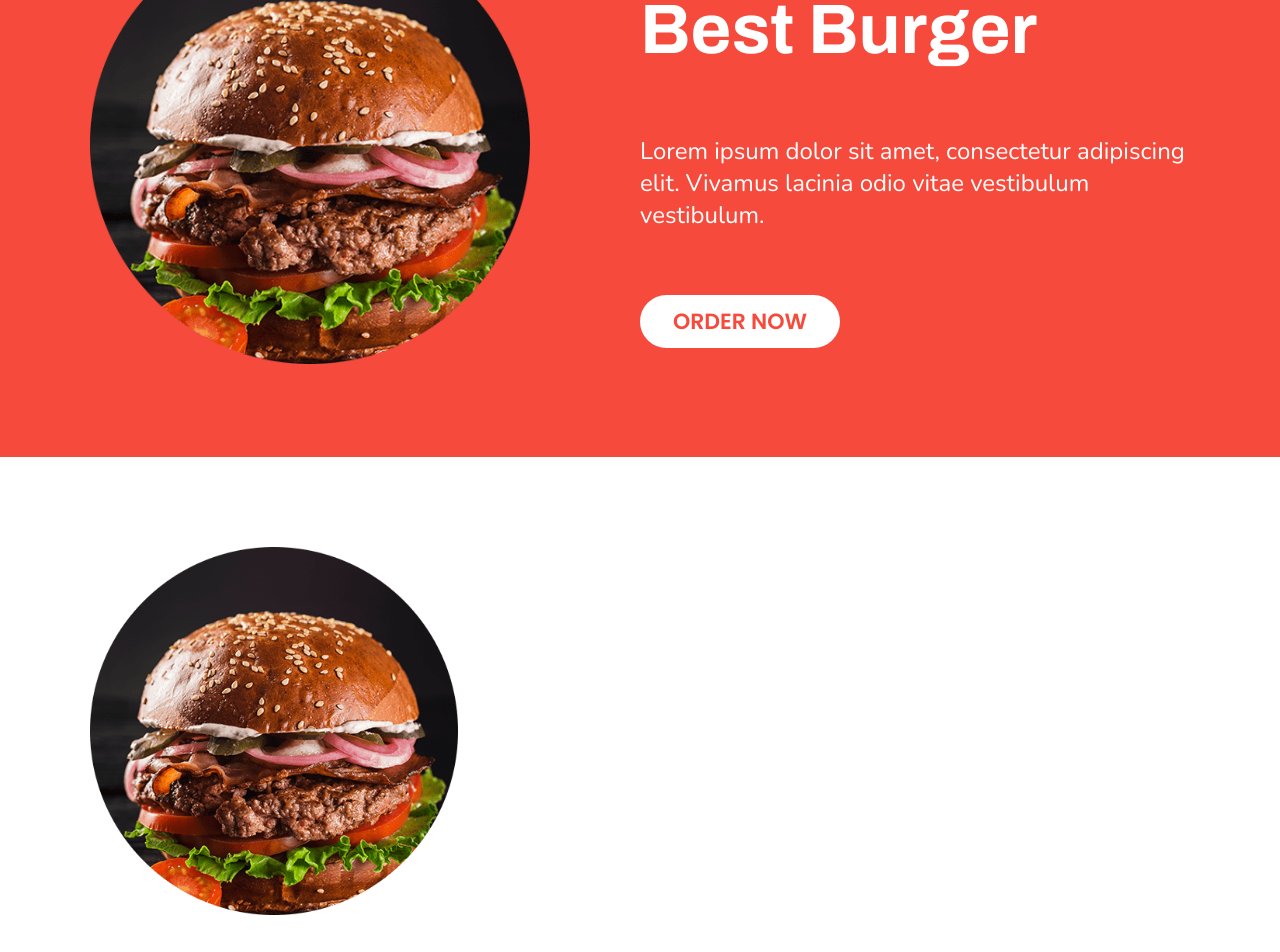
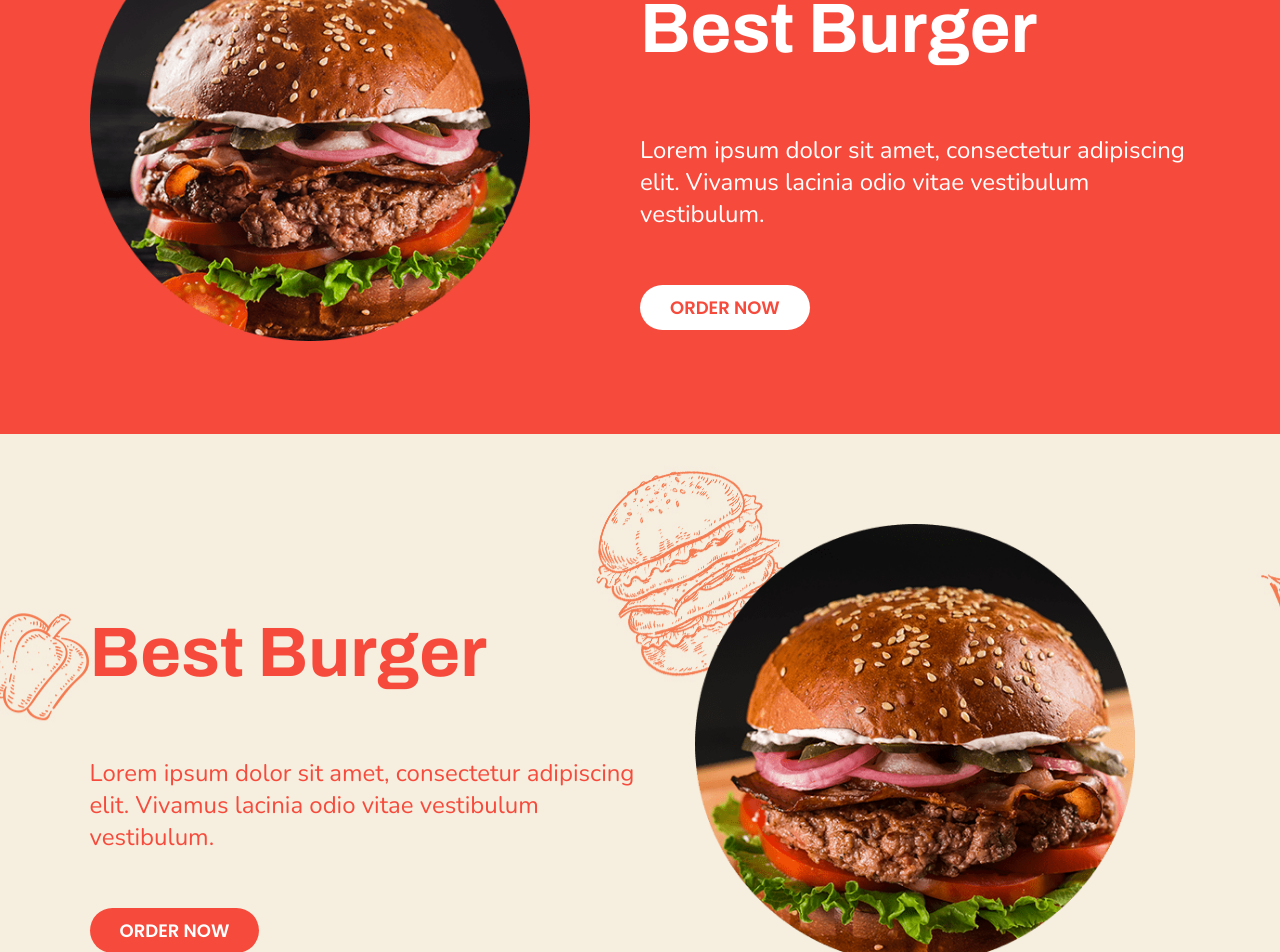
Before and after one commit to naeemali321123/reactjsAssignment10, a React (Create React App) app: page / in a window 1280 px wide. Shown: the part 1680-2632 px from the top of the page. Built offline with nearby package versions, Linux system fonts and the light colour scheme; a web font is replaced by a local one.

Commit message:
9 components creation completed

```diff
--- a/src/App.js
+++ b/src/App.js
@@ -1,5 +1,3 @@
-import BurgerImage1 from "./images/BurgerImage1.png";
-import BurgerImage2 from "./images/BurgerImage2.png";
 import burgerIcon from "./images/BurgerIcon.png";
 import "./App.css";
 import './components/FontsStyle.css';
@@ -7,8 +5,7 @@ import './components/FontsStyle.css';
 // components
 import DiscountSection from "./components/discountSection/DiscountSection.js";
 import OurChefSection from "./components/ourChefSection/OurChefSection.js";
-import BurCatSec from "./components/burCatSec/BurCatSec.js";
-import ProductImage from "./components/productImage/ProductImage";
+import BurCatSec, { BurCatSec1 } from "./components/burCatSec/BurCatSec.js";
 
 function App() {
   return (
@@ -16,25 +13,8 @@ function App() {
       <DiscountSection />
       <OurChefSection />
       <BurCatSec />
-      <ProductImage/>
+      <BurCatSec1 />
 
-
-      {/* burger burgerCategory Section 1 */}
-      <div id="burgerCategorySection1">
-        <div id="burgerInfo1">
-          <h1>Big Burger</h1>
-          <p>
-            Lorem ipsum dolor sit amet, consectetur adipiscing elit. Vivamus
-            lacinia odio vitae vestibulum vestibulum.
-          </p>
-          <h2>
-            <a href="">ORDER NOW</a>
-          </h2>
-        </div>
-        <div id="burgerImage1">
-          <img src={BurgerImage2} alt="burger" />
-        </div>
-      </div>
       {/* ٖstatisticsSection */}
       <div id="statisticsSection">
         <div id="statisticsHeading">
--- a/src/components/burCatSec/BurCatSec.css
+++ b/src/components/burCatSec/BurCatSec.css
@@ -1,83 +1,28 @@
-#burgerCategorySection {
+.BurCatContainer {
 	background-color: #f64b3c;
-    color: white;
 	display: flex;
 	align-items: center;
 	flex-wrap: wrap;
 	padding: 7%;
 }
-
-#burgerImage {
-    width: 50%;
+#BurCatContainer1 {
+	background-image: url(../../images/Background03.jpg);
 }
 
-#burgerImage img {
-    width: 80%;
-}
-
-#burgerInfo {
+.burgerInfo,
+.burgerImage {
 	width: 50%;
-}
-
-#burgerCategorySection h1 {
-    font-size: 70px;
-    font-family: Archivo-Bold;
-    padding: 20px 0px;
-}
-
-#burgerCategorySection p {
-    font-size: 24px;
-    font-family: Nunito-Regular;
-    padding-bottom: 40px;
-}
-
-#burgerCategorySection h2 {
-    font-size: 22px;
-    font-family: Poppins-SemiBold;
-    background-color: white;
-    width: 200px;
-    padding: 10px 30px;
-    text-align: center;
-    border-radius: 30px;
-}
-
-#burgerCategorySection h2 a {
-    text-decoration: none;
-    color: #f64b3c;
-}
-
-#burgerCategorySection h2 a:hover {
-    color: wheat;
 }
 
 /* responsive 4 tap */
 
 @media only screen and (max-width: 800px) {
-
-    #burgerCategorySection h1,
-    #burgerCategorySection1 h1 {
-        font-size: 50px;
-    }
-
-    #burgerCategorySection p,
-    #burgerCategorySection1 p {
-        font-size: 18px;
-    }
-}
-
-@media only screen and (max-width: 600px) {
-
-    #burgerImage,
-    #burgerInfo,
-    #burgerImage1,
-    #burgerInfo1 {
+	.burgerInfo,
+	.burgerImage {
 		width: 100%;
-        display: grid;
-        justify-items: center;
 		text-align: center;
 	}
-
-    #burgerCategorySection1 {
+	#BurCatContainer1 {
 		flex-direction: column-reverse;
 	}
 }
--- a/src/components/burCatSec/BurCatSec.js
+++ b/src/components/burCatSec/BurCatSec.js
@@ -1,23 +1,38 @@
+// StyleSheet
 import '../FontsStyle.css';
 import './BurCatSec.css';
-import BurgerImage1 from '../../images/BurgerImage1.png';
+
+// Components link
+import ProductImage, { ProductImage1 } from '../productImage/ProductImage';
+import RedButton, { WhiteButton } from '../multiButton/MultiButton';
+import WhiteHeading, { RedHeading } from '../productHeading/ProductHeading';
+import WhitePara, { RedPara } from '../productPara/ProductPara';
 
 export default function BurCatSec() {
-    return (
-        <div id="burgerCategorySection">
-        <div id="burgerImage">
-          <img src={BurgerImage1} alt="burger" />
-        </div>
-        <div id="burgerInfo">
-          <h1>Best Burger</h1>
-          <p>
-            Lorem ipsum dolor sit amet, consectetur adipiscing elit. Vivamus
-            lacinia odio vitae vestibulum vestibulum.
-          </p>
-          <h2>
-            <a href="">ORDER NOW</a>
-          </h2>
-        </div>
+  return (
+    <div className="BurCatContainer">
+      <div className="burgerImage">
+        <ProductImage />
       </div>
-    )
+      <div className="burgerInfo">
+        <WhiteHeading />
+        <WhitePara />
+        <WhiteButton />
+      </div>
+    </div>
+  )
 }
+export function BurCatSec1() {
+  return (
+    <div className="BurCatContainer" id="BurCatContainer1">
+      <div className="burgerInfo">
+        <RedHeading />
+        <RedPara />
+        <RedButton />
+      </div>
+      <div className="burgerImage">
+        <ProductImage1 />
+      </div>
+    </div>
+  )
+}
--- a/src/components/multiButton/MultiButton.css
+++ b/src/components/multiButton/MultiButton.css
@@ -7,13 +7,13 @@
 	text-align: center;
 	border-radius: 30px;
 	margin-top: 50px;
-    text-decoration: none;
+	text-decoration: none;
 	color: white;
 }
 .redButton a:hover {
 	color: wheat;
 }
-.whiteButton a{
+.whiteButton a {
 	background-color: white;
 	color: #f64b3c;
 }
--- a/src/components/multiButton/MultiButton.js
+++ b/src/components/multiButton/MultiButton.js
@@ -3,17 +3,17 @@ import './MultiButton.css';
 
 function RedButton() {
     return (
-        <h2 className='redButton'>
+        <div className='redButton'>
             <a href="">ORDER NOW</a>
-        </h2>
+        </div>
     )
 }
 export default RedButton;
 
 export function WhiteButton() {
     return (
-        <h2 className='whiteButton redButton'>
+        <div className='whiteButton redButton'>
             <a href="">ORDER NOW</a>
-        </h2>
+        </div>
     )
 }
--- /dev/null
+++ b/src/components/productHeading/ProductHeading.css
@@ -0,0 +1,16 @@
+.whiteHeading h1 {
+	font-size: 70px;
+	font-family: Archivo-Bold;
+	padding: 20px 0px;
+	color: white;
+}
+#redHeading h1 {
+	color: #f64b3c;
+}
+/* responsive 4 tap */
+@media only screen and (max-width: 1000px) {
+	.whiteHeading h1,
+	#redHeading h1 {
+		font-size: 50px;
+	}
+}
--- /dev/null
+++ b/src/components/productHeading/ProductHeading.js
@@ -0,0 +1,21 @@
+import '../FontsStyle.css';
+import './ProductHeading.css';
+
+export default function WhiteHeading() {
+    return (
+        <div className="whiteHeading">
+            <h1>
+                Best Burger
+            </h1>
+        </div>
+    )
+}
+export function RedHeading() {
+    return (
+        <div id="redHeading" className="whiteHeading">
+            <h1>
+                Best Burger
+            </h1>
+        </div>
+    )
+}
--- a/src/components/productImage/ProductImage.css
+++ b/src/components/productImage/ProductImage.css
@@ -1,21 +1,15 @@
 #productImage {
-    width: 50%;
-    padding: 7%;
-    align-items: center;
+	text-align: left;
 }
-
+.productImage {
+	text-align: center;
+}
+.productImage img,
 #productImage img {
-    width: 80%;
+	width: 80%;
 }
-
-/* responsive 4 tap */
-
-@media only screen and (max-width: 600px) {
-
-    #productImage{
-        width: 100%;
-        display: grid;
-        justify-items: center;
-        text-align: center;
-    }
+@media only screen and (max-width: 800px) {
+	#productImage {
+		text-align: center;
+	}
 }
--- a/src/components/productImage/ProductImage.js
+++ b/src/components/productImage/ProductImage.js
@@ -1,13 +1,19 @@
 import '../FontsStyle.css';
 import './ProductImage.css';
 import BurgerImage1 from '../../images/BurgerImage1.png';
+import BurgerImage2 from '../../images/BurgerImage2.png';
 
 export default function ProductImage() {
-    return (
-
-        <div id="productImage">
-          <img src={BurgerImage1} alt="burger" />
-
-      </div>
-    )
+  return (
+    <div id="productImage">
+      <img src={BurgerImage1} alt="burger" />
+    </div>
+  )
 }
+export function ProductImage1() {
+  return (
+    <div className="productImage">
+      <img src={BurgerImage2} alt="burger" />
+    </div>
+  )
+}
--- /dev/null
+++ b/src/components/productPara/ProductPara.css
@@ -0,0 +1,16 @@
+.whitePara p {
+	font-size: 24px;
+	font-family: Nunito-Regular;
+	padding-bottom: 40px;
+	color: white;
+}
+
+/* responsive 4 tap */
+@media only screen and (max-width: 1000px) {
+	.whitePara p {
+		font-size: 20px;
+	}
+}
+#redPara p {
+	color: #f64b3c;
+}
--- /dev/null
+++ b/src/components/productPara/ProductPara.js
@@ -0,0 +1,23 @@
+import '../FontsStyle.css';
+import './ProductPara.css';
+
+export default function WhitePara() {
+    return (
+        <div className="whitePara">
+            <p>
+                Lorem ipsum dolor sit amet, consectetur adipiscing elit. Vivamus
+                lacinia odio vitae vestibulum vestibulum.
+            </p>
+        </div>
+    )
+}
+export function RedPara() {
+    return (
+        <div className="whitePara" id="redPara">
+            <p>
+                Lorem ipsum dolor sit amet, consectetur adipiscing elit. Vivamus
+                lacinia odio vitae vestibulum vestibulum.
+            </p>
+        </div>
+    )
+}
```
Lines whose indentation alone changed are shown as unchanged.
